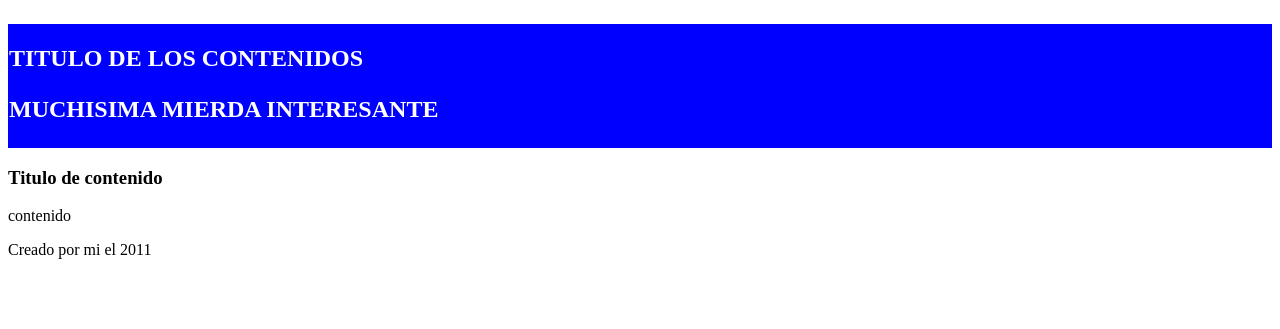
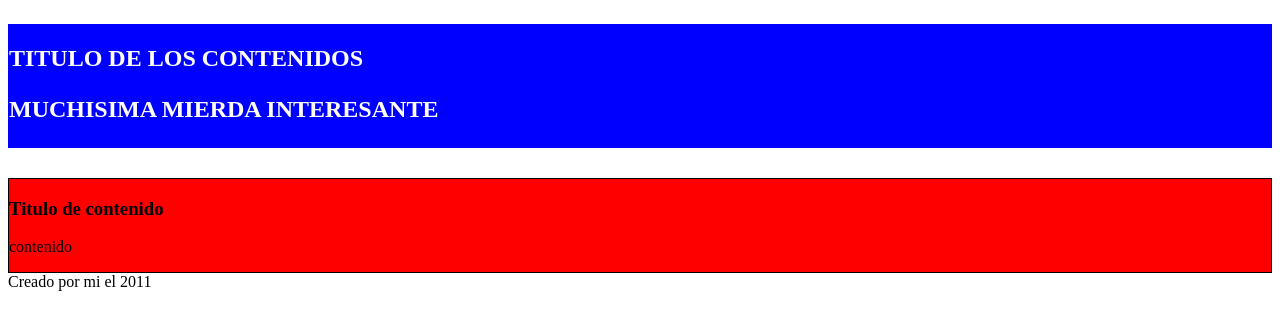
Before and after one commit to RagnarSpecter/cursogit, a plain HTML site: page index.html in a window 1280 px wide. Shown: the part 125-454 px from the top of the page. Drawn offline with Linux system fonts and the light colour scheme.

Commit message:
realice cambios a el asside

```diff
--- a/estilos.css
+++ b/estilos.css
@@ -10,3 +10,9 @@ section{
 	background-color: blue;
 	color: white;
 }
+
+aside{
+	border: 1px solid black;
+	background-color: red;
+	margin-top: 30px;
+}
```
